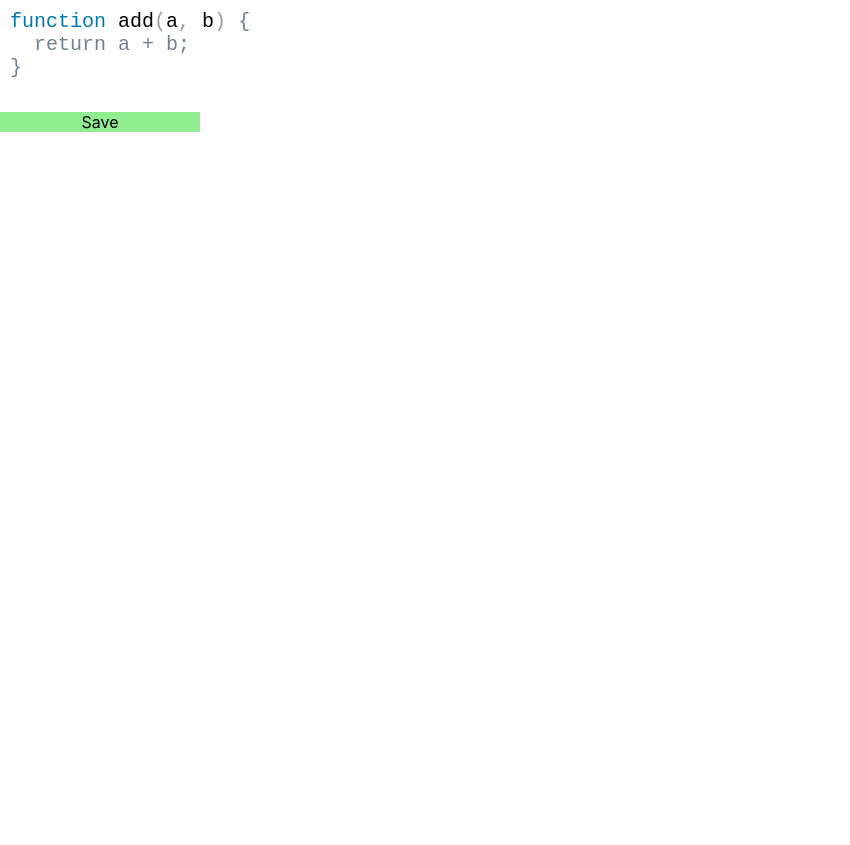
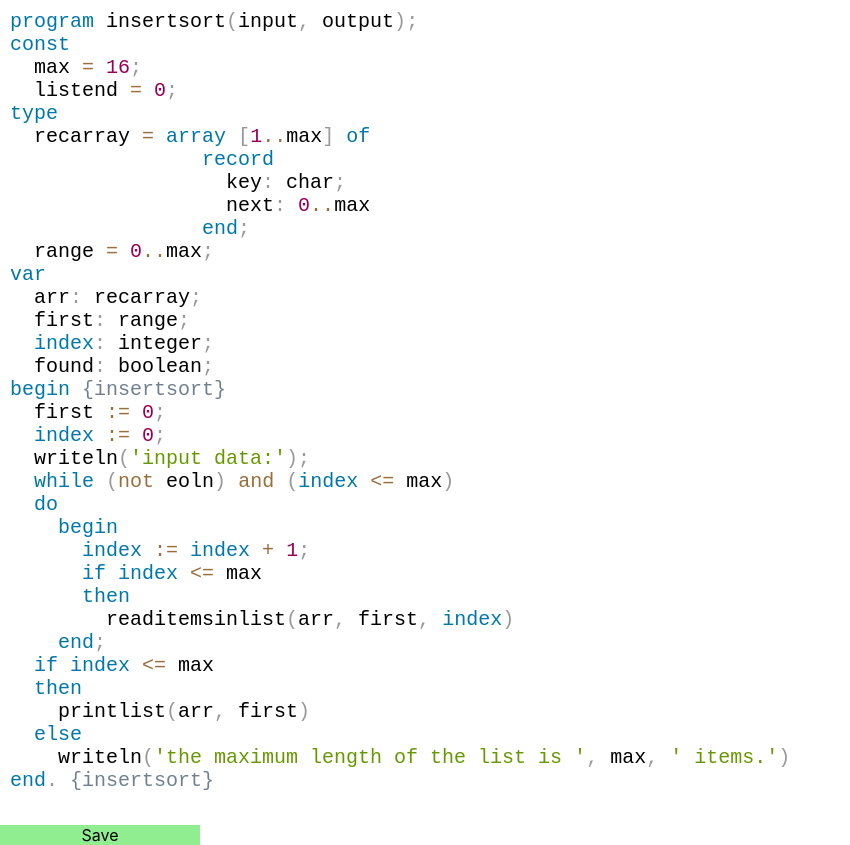
Before and after one commit to ado-stalr/test-react-pascal-linter, a React (Create React App) app: page / in a window 1280 px wide. Shown: the whole page, without its empty margins (0-850 px from the left). Before the commit the page ends 800 px from the top, so only its background shows below. Built offline with nearby package versions, Linux system fonts and the light colour scheme.

Commit message:
начал добавлять объекты операторов и блоков. Починить возникающий бесконечный цикл

```diff
--- a/src/App.js
+++ b/src/App.js
@@ -8,7 +8,7 @@ import { highlight, languages } from 'prismjs/components/prism-core';
 import 'prismjs/components/prism-pascal';
 import 'prismjs/themes/prism.css';
 
-import {tokenize} from './pascalFormater/pascalFormater';
+import {tokenize, formatting} from './pascalFormater/pascalFormater';
 
 function SaveButton() {
   return (
@@ -21,9 +21,40 @@ function SaveButton() {
 }
 
 
-const code = `function add(a, b) {
-  return a + b;
-}
+const code = `program insertsort(input, output);
+const
+  max = 16;
+  listend = 0;
+type
+  recarray = array [1..max] of
+                record
+                  key: char;
+                  next: 0..max
+                end;
+  range = 0..max;
+var
+  arr: recarray;
+  first: range;
+  index: integer;
+  found: boolean;
+begin {insertsort}
+  first := 0;
+  index := 0;
+  writeln('input data:');
+  while (not eoln) and (index <= max)
+  do
+    begin
+      index := index + 1;
+      if index <= max
+      then
+        readitemsinlist(arr, first, index)
+    end;
+  if index <= max
+  then
+    printlist(arr, first)
+  else
+    writeln('the maximum length of the list is ', max, ' items.')
+end. {insertsort}
 `;
 
 class MyEditor extends React.Component {
@@ -36,8 +67,9 @@ class MyEditor extends React.Component {
         onValueChange={code => this.setState({ code })}
         highlight={code => {
           let h = highlight(code, languages.pascal, 'pascal');
-          let tokens = tokenize(code);
+          let tokens = formatting(tokenize(code));
           console.log(tokens);
+          console.log(tokens.reduce((str, token) => str + token.content, ''));
 
           return h;
         }}
--- a/src/pascalFormater/formaterRules.js
+++ b/src/pascalFormater/formaterRules.js
@@ -13,7 +13,7 @@ languages.pascal = {
 	'keyword': [
 		{
 			// Turbo Pascal
-			pattern: /(^|[^&])\b(?:absolute|array|asm|begin|case|const|constructor|destructor|do|downto|else|end|file|for|function|goto|if|implementation|inherited|inline|interface|label|nil|null|object|of|operator|packed|procedure|program|record|reintroduce|repeat|self|set|string|then|to|type|unit|until|uses|var|while|with)\b/i,
+			pattern: /(^|[^&])\b(?:absolute|array|asm|begin|case|const|constructor|destructor|do|downto|else|end|file|for|function|goto|if|implementation|inherited|inline|interface|label|nil|null|object|of|operator|packed|procedure|program|record|reintroduce|repeat|self|set|then|to|type|unit|until|uses|var|while|with)\b/i,
 			lookbehind: true
 		},
 		{
@@ -28,7 +28,7 @@ languages.pascal = {
 		},
 		{
 			// Modifiers
-			pattern: /(^|[^&])\b(?:absolute|abstract|alias|assembler|bitpacked|break|cdecl|chr|continue|cppdecl|cvar|default|deprecated|dynamic|enumerator|experimental|eol|eoln|export|external|far|far16|forward|generic|helper|implements|index|interrupt|iochecks|local|message|name|near|nodefault|noreturn|nostackframe|oldfpccall|ord|otherwise|overload|override|pascal|platform|private|protected|public|published|read|readln|register|reintroduce|result|safecall|saveregisters|softfloat|specialize|static|stdcall|stored|strict|unaligned|unimplemented|varargs|virtual|write|writeln)\b/i,
+			pattern: /(^|[^&])\b(?:absolute|abstract|alias|assembler|bitpacked|break|cdecl|chr|continue|cppdecl|cvar|default|deprecated|dynamic|enumerator|experimental|eol|eoln|export|external|far|far16|forward|generic|helper|implements|interrupt|iochecks|local|message|name|near|nodefault|noreturn|nostackframe|oldfpccall|ord|otherwise|overload|override|pascal|platform|private|protected|public|published|read|readln|register|reintroduce|result|safecall|saveregisters|softfloat|specialize|static|stdcall|stored|strict|unaligned|unimplemented|varargs|virtual|write|writeln)\b/i,
 			lookbehind: true
 		}
 	],
@@ -54,4 +54,93 @@ languages.pascal = {
 	}
 };
 
-export {languages};
+var keywords = {
+	unit: {},
+	implementation: {},
+	interface: {},
+	program: {},
+	procedure: {},
+	function: {},
+	type: {},
+	const: {},
+	begin: {},
+	end: {},
+};
+
+keywords.unit = {
+	name: 'unit',
+	ending: {
+		including: true,
+		string: ';',
+
+	},
+	addTab: false,
+	addEoln: false,
+	ignorUntilEnd: true,
+};
+keywords.implementation = {
+	name: 'implementation',
+	ending: null,
+	addTab: true,
+	ignorUntilEnd: false,
+	isOpening: true,
+};
+keywords.interface = {
+	name: 'interface',
+	ending: [keywords.implementation],
+	addTab: true,
+	ignorUntilEnd: false,
+	isOpening: true,
+};
+keywords.program = {
+	name: 'program',
+	ending: [keywords.end],
+	addTab: false,
+	ignorUntilEnd: true,
+	isOpening: true,
+};
+keywords.procedure = {
+	name: 'procedure',
+	ending: [{name: ')'}, {name: ';'}],
+	addTab: false,
+	ignorUntilEnd: true,
+	isOpening: true,
+};
+keywords.function = {
+	name: 'function',
+	ending: [{name: ')'}, {name: ';'}],
+	addTab: false,
+	ignorUntilEnd: true,
+	isOpening: true,
+};
+keywords.type = {
+	name: 'type',
+	ending: ['begin', 'const'],
+	addTab: false,
+	ignorUntilEnd: true,
+	isOpening: true,
+};
+keywords.const = {
+	name: 'const',
+	ending: ['begin', 'type'],
+	addTab: false,
+	ignorUntilEnd: true,
+	isOpening: true,
+};
+keywords.end = {
+	name: 'end',
+	ending: null,
+	addTab: false,
+	ignorUntilEnd: true,
+};
+keywords.begin = {
+	name: 'begin',
+	ending: ['end'],
+	addTab: true,
+	ignorUntilEnd: true,
+	isOpening: true,
+};
+
+
+
+export {languages, keywords};
--- a/src/pascalFormater/pascalFormater.js
+++ b/src/pascalFormater/pascalFormater.js
@@ -1,4 +1,7 @@
-import {languages} from './formaterRules.js';
+import {languages, keywords} from './formaterRules.js';
+
+const onlyUpperTokenTypes = ['keyword', 'typeword', 'operacion'];
+const spacelessPunctuations = ['(', ')', '[', ']'];
 
 function tokenize(text) {
 	var grammar = languages.pascal;
@@ -9,9 +12,138 @@ function tokenize(text) {
 	matchGrammar(text, tokenList, grammar, tokenList.head, 0);
 	tokenizeIdentifiers(tokenList);
 
-	console.log(toArray(tokenList));
+	return tokenList;
+}
 
-	return toArray(tokenList);
+
+function formatting(list) {
+	var node = list.head.next;
+	var mainCtx = {name: 'main'};
+	var stack = [mainCtx];
+	var eoln = '\n';
+	var space = ' ';
+	var tab = '  ';
+	var currentTabAmount = 0;
+
+	while (node !== list.tail) {
+		var stackHead = stack[stack.length-1];
+
+		if(stackHead !== mainCtx) {
+			if (stackHead.ending && stackHead.ending.some(el => el === node.value.content)) {
+				stack.pop();
+				console.log(stack.length);
+			}
+		}
+		if (keywords[node.value.content] && keywords[node.value.content].isOpening) {
+			stack.push(keywords[node.value.content]);
+			console.log(stack.length);
+		};
+
+		var currContent = node.value.content;
+		var prevContent = node.prev.value? node.prev.value.content : null;
+		//add ';' before ends'
+		if (currContent === 'end' && prevContent !== ';' && prevContent !== eoln) {
+			node = addTokenAfter(list, node.prev, 'punctuation', ';');
+			continue;
+		}
+
+		// add eoln after ';'
+		if (node.value.content === ';' && node.next.value && node.next.value.type !== 'comment') {
+			addTokenAfter(list, node, 'spaces', eoln);
+		}
+
+		// add eoln after comment and ' ' before
+		if (node.value.type === 'comment') {
+			addTokenAfter(list, node, 'spaces', eoln);
+			if (node.prev.value && node.prev.value.type !== 'spaces') {
+				addTokenAfter(list, node.prev, 'spaces', space);
+			}
+		}
+		//add spaces before and after operators
+		if (node.value.type === 'operator') {
+			addTokenAfter(list, node, 'spaces', space);
+			addTokenAfter(list, node.prev, 'spaces', space);
+		}
+
+		if (node.value.type === 'punctuation' && !spacelessPunctuations.includes(node.value.content)) {
+			addTokenAfter(list, node, 'spaces', space);
+		}
+
+		if (node.value.type === 'keyword') {
+			if (node.prev.value && (node.prev.value.type !== 'spaces' && node.prev.value.type !== 'punctuation')) {
+				addTokenAfter(list, node.prev, 'spaces', space);
+			}
+			if (node.next.value && (node.next.value.type !== 'spaces' && node.next.value.type !== 'punctuation')) {
+				addTokenAfter(list, node, 'spaces', space);
+			}
+		}
+
+		// if (node.value.content === eoln && node.next.value) {
+		// 	// addTokenAfter(list, node, 'spaces', 'tab');
+		// 	// console.log(node, list.length, node.value.type === 'spaces' && node.value.content === eoln);
+		// 	node = node.next.next;
+		// 	continue;
+		// }
+		node = node.next;
+	};
+
+// remove ; before ends
+	var node = list.head.next;
+
+	while (node.next !== list.tail) {
+		if (node.value.content === ';') {
+
+			if (nextNonSpacesToken(list, node).value.content === 'end') {
+				node.prev.next = node.next.next;
+				node.next.next.prev = node.prev;
+
+				node = node.prev.prev;
+				continue;
+			}
+		}
+
+		node = node.next;
+	}
+
+	console.log(stack);
+	toUpperTokens(list);
+	return toArray(list);
+}
+
+function addTokenAfter(list, node, valueType, value) {
+	var newNode = new Token(valueType, value, undefined, value);
+
+	return addAfter(list, node, newNode);
+}
+
+function prevNonSpacesToken(list, node) {
+	var newNode = node.prev;
+
+	while (newNode !== list.head && newNode.value.type !== 'spaces') {
+		node = node.prev;
+	}
+
+	return newNode;
+}
+
+function nextNonSpacesToken(list, node) {
+	var newNode = node.next;
+
+	while (newNode !== list.tail && newNode.value.type === 'spaces') {
+		newNode = newNode.next;
+	}
+
+	return newNode;
+}
+
+function toUpperTokens(list) {
+	var node = list.head.next;
+	while (node !== list.tail) {
+		if (onlyUpperTokenTypes.includes(node.value.type)) {
+			node.value.content = node.value.content.toUpperCase();
+		};
+		node = node.next;
+	}
 }
 
 function LinkedList() {
@@ -31,8 +163,8 @@ function LinkedList() {
 function addAfter(list, node, value) {
 	// assumes that node != list.tail && values.length >= 0
 	var next = node.next;
+	var newNode = { value: value, prev: node, next: next };
 
-	var newNode = { value: value, prev: node, next: next };
 	node.next = newNode;
 	next.prev = newNode;
 	list.length++;
@@ -51,7 +183,6 @@ function tokenizeIdentifiers(list) {
 			}else{
 				node.value = new Token('identifier', node.value, undefined, node.value);
 			};
-
 		};
 		node = node.next;
 	}
@@ -78,6 +209,7 @@ function toString(list) {
 		}
 		node = node.next;
 	}
+
 	return str;
 }
 
@@ -100,6 +232,7 @@ function matchPattern(pattern, pos, text, lookbehind) {
 		match.index += lookbehindLength;
 		match[0] = match[0].slice(lookbehindLength);
 	}
+
 	return match;
 }
 
@@ -257,4 +390,4 @@ function matchGrammar(text, tokenList, grammar, startNode, startPos, rematch) {
 	}
 }
 
-export {tokenize};
+export {tokenize, formatting};
```
